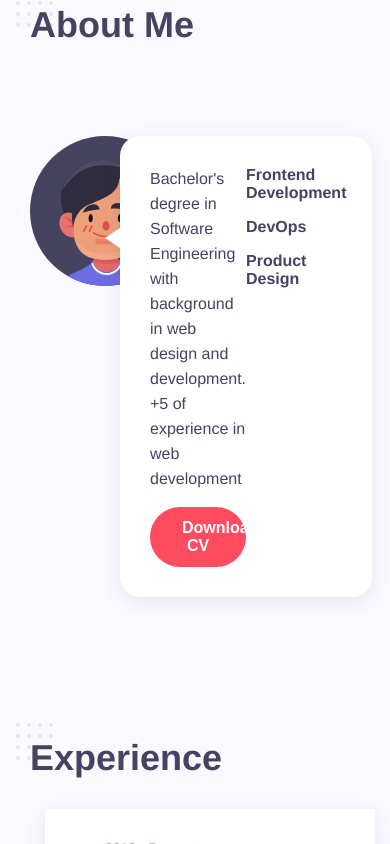
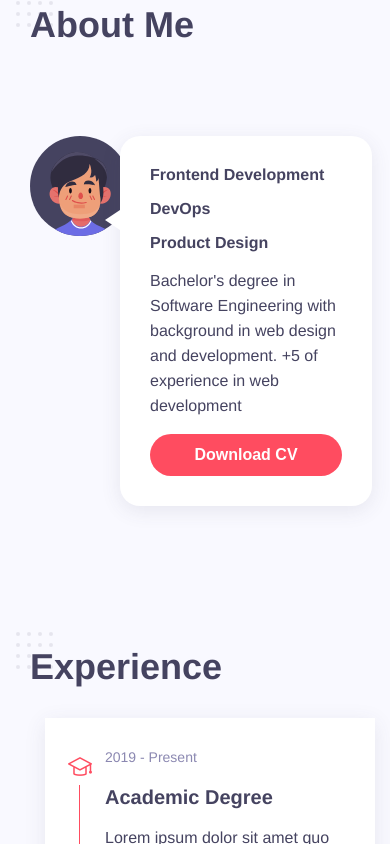
Before and after one commit to brancatian/vuejs_portfolio, a Vue app: page / in a window 390 px wide. Shown: the part 980-1824 px from the top of the page. Built offline with nearby package versions, Linux system fonts and the light colour scheme.

Commit message:
responsive menu

```diff
--- a/src/components/About.vue
+++ b/src/components/About.vue
@@ -123,4 +123,17 @@
     box-shadow: none;
     transition: width 0.6s ease;
   }
+  @media screen and (max-width: 1024px) {
+    .about__left img{
+      width: 100px;
+      height: 100px;
+    }
+    .about__right{
+      flex-direction: column-reverse;
+    }
+    .about__skills, .about__message{
+
+      width: 100%;
+    }
+  }
 </style>
--- a/src/layout/Header.vue
+++ b/src/layout/Header.vue
@@ -89,7 +89,7 @@ import store from '@/store'
       display: block;
     }
     ul{
-      margin-top: 50px;
+      margin-top: 20px;
     }
     .icon-close{
       font-size: 35px;
```
